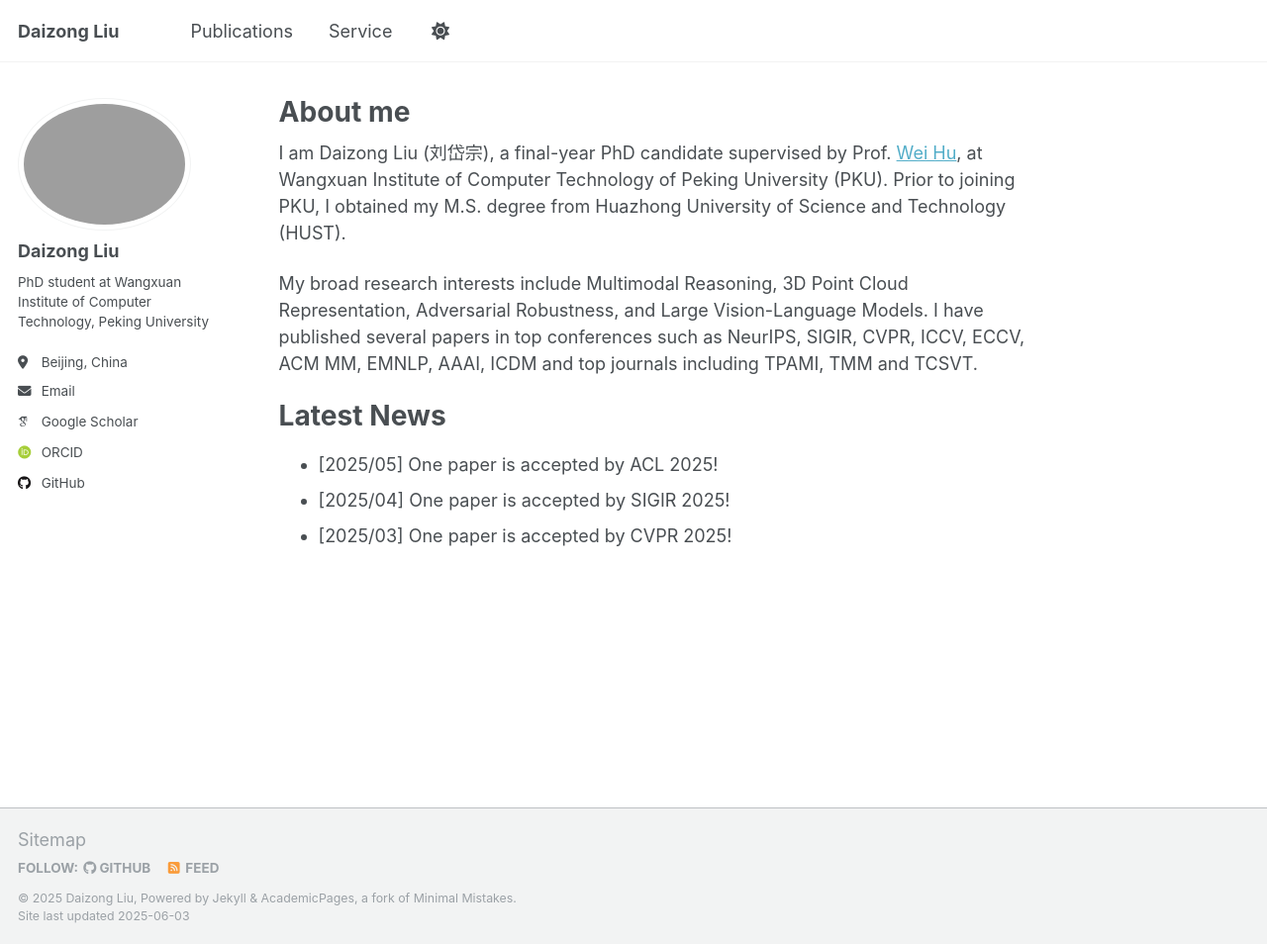
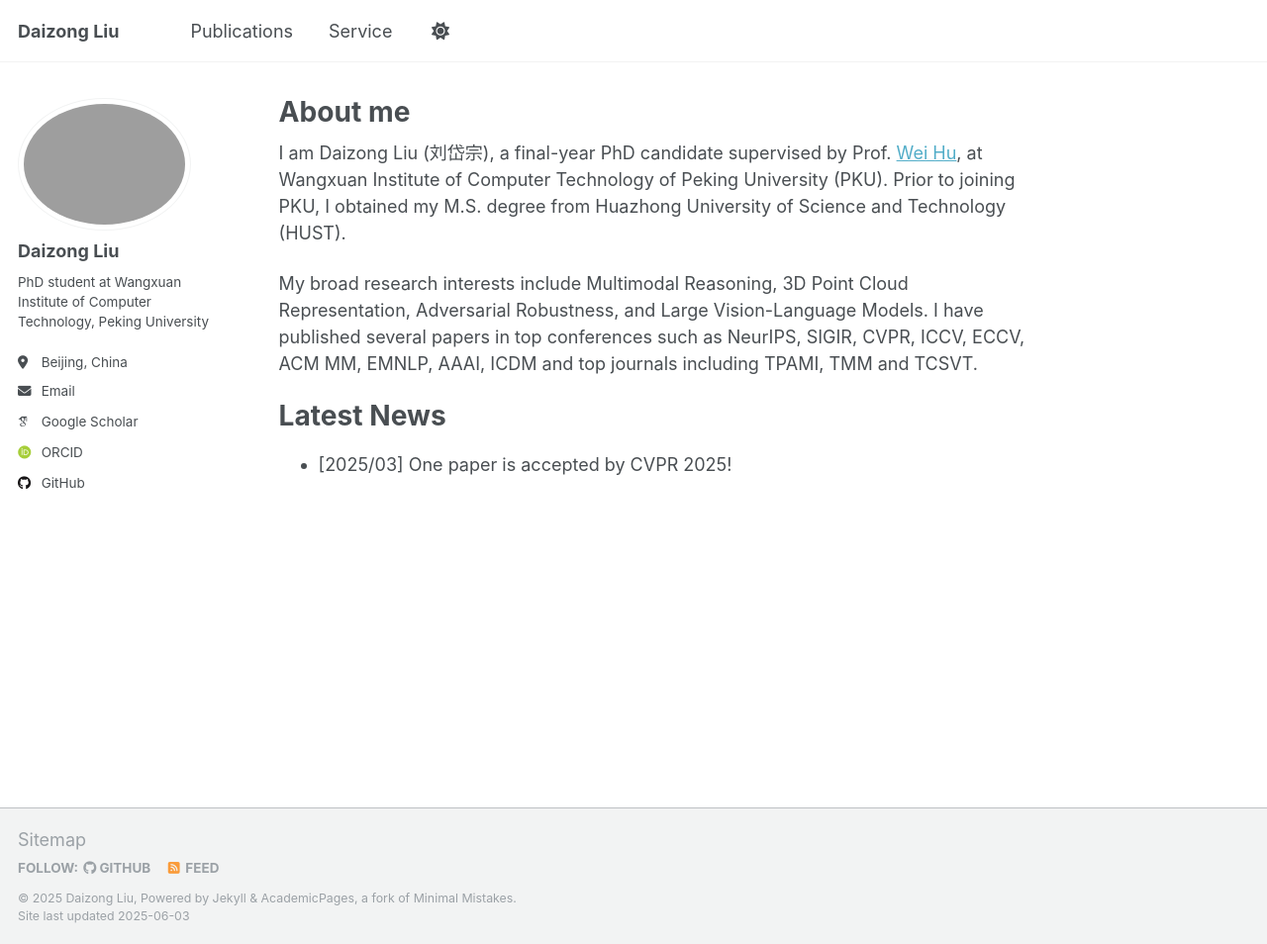
Before and after one commit to liudaizong/liudaizong.github.io, a Jekyll site: the page built from _pages/about.md, in a window 1280 px wide and 954 px high. Shown: the whole window at 99% size. Built offline with Jekyll 4.4.1, drawn with Linux system fonts in a browser that asks for light colours; some web fonts are replaced.

Commit message:
Update about.md

```diff
--- a/_pages/about.md
+++ b/_pages/about.md
@@ -14,6 +14,4 @@ My broad research interests include Multimodal Reasoning, 3D Point Cloud Represe
 
 Latest News
 ======
-* [2025/05] One paper is accepted by ACL 2025!
-* [2025/04] One paper is accepted by SIGIR 2025!
 * [2025/03] One paper is accepted by CVPR 2025!
```
